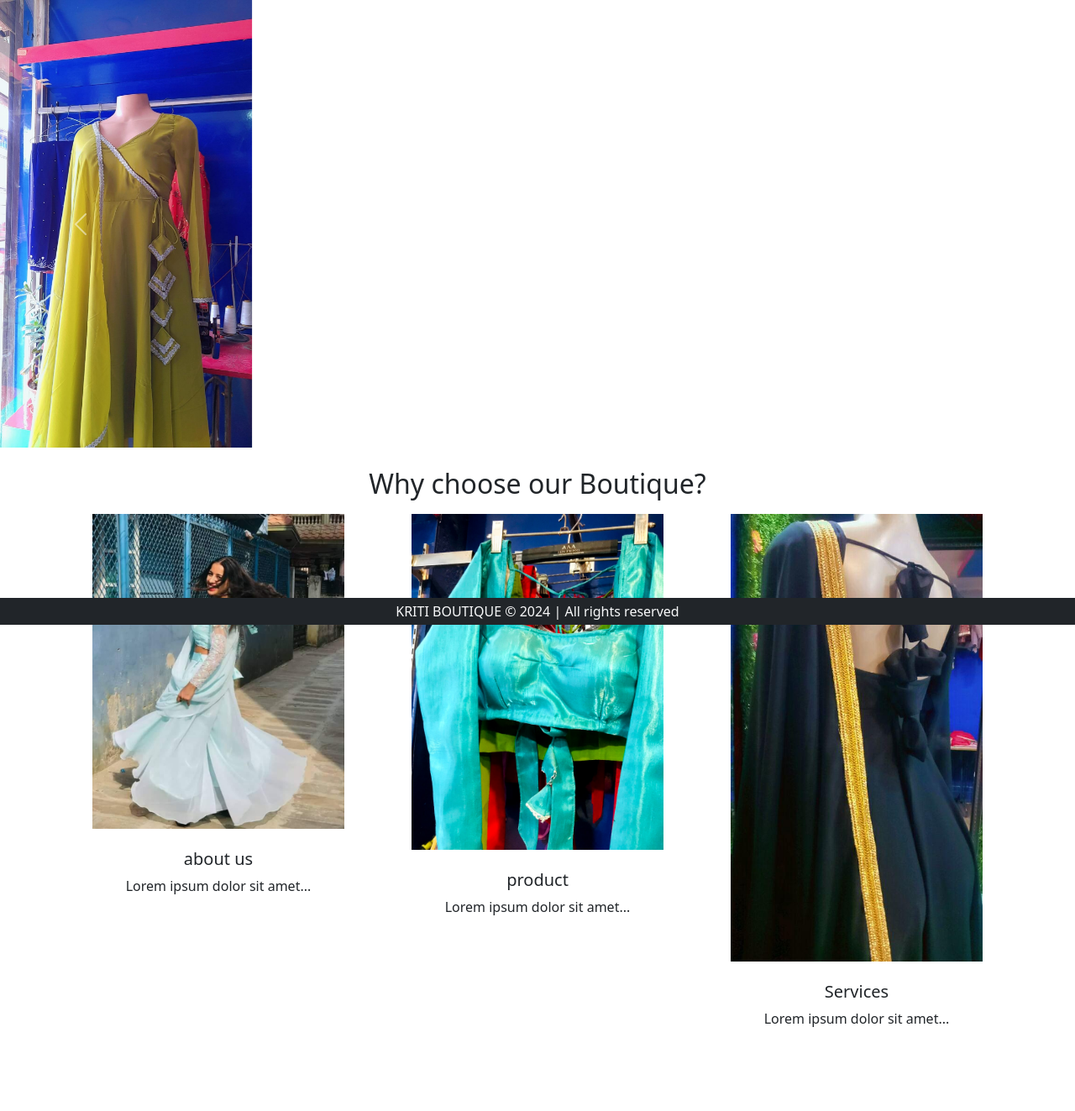
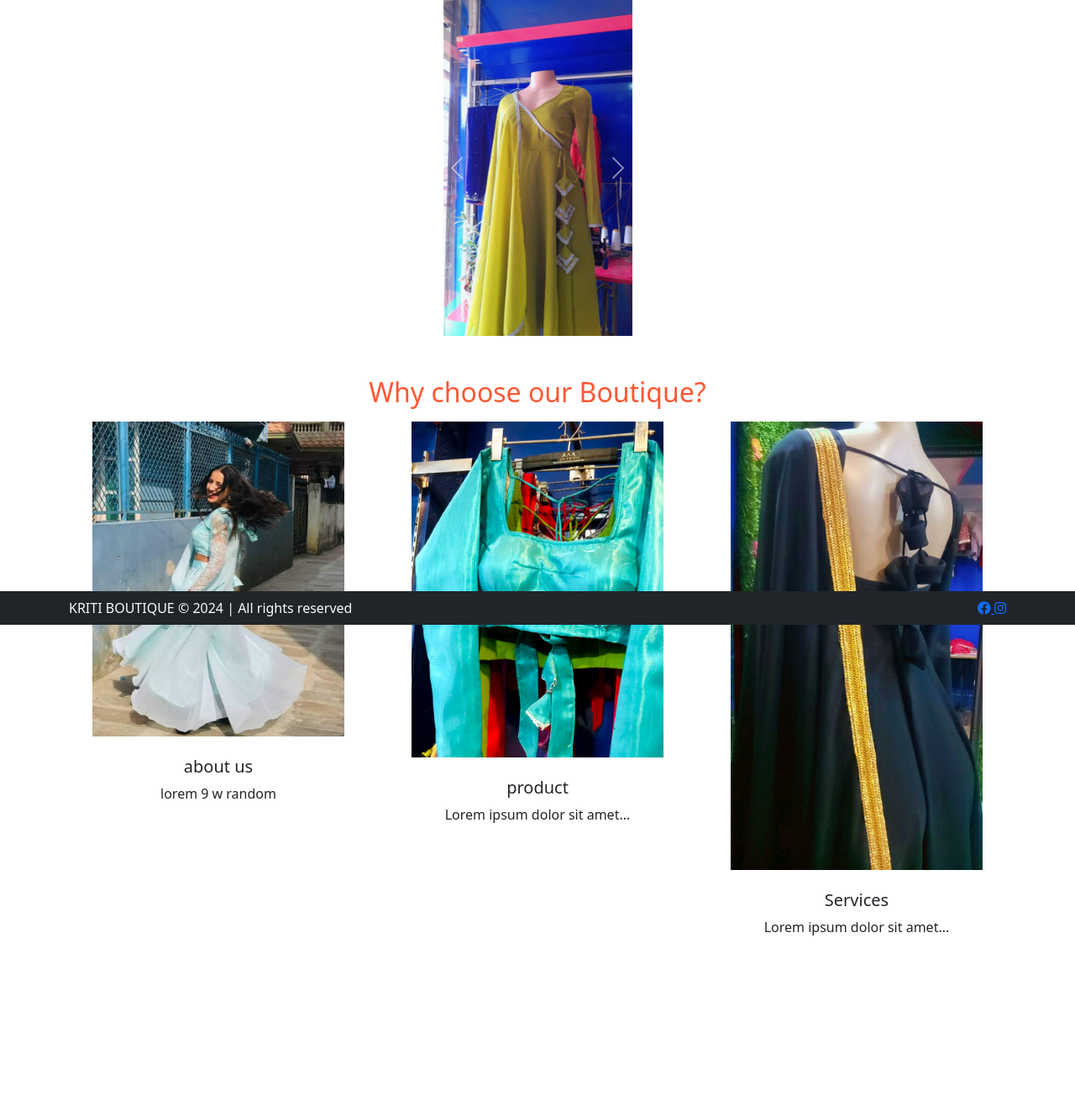
Before and after one commit to rupacesigdel/Kriti_boutiques, a Django app: page / in a window 1280 px wide. Shown: the part 56-1379 px from the top of the page at 84% size. After the commit the page ends 1170 px from the top, so only its background shows below. Run offline with Django 5.2, Linux system fonts and the light colour scheme.

Commit message:
update style and design

```diff
--- a/templates/base.html
+++ b/templates/base.html
@@ -5,6 +5,7 @@
     <meta name="viewport" content="width=device-width, initial-scale=1">
     {% load static %}
     <link rel="stylesheet" href="{% static 'styles.css' %}">
+    <link href="https://cdnjs.cloudflare.com/ajax/libs/font-awesome/5.15.4/css/all.min.css" rel="stylesheet">
     <link href="https://cdn.jsdelivr.net/npm/bootstrap@5.3.3/dist/css/bootstrap.min.css"
           rel="stylesheet"
           integrity="sha384-QWTKZyjpPEjISv5WaRU9OFeRpok6YctnYmDr5pNlyT2bRjXh0JMhjY6hW+ALEwIH"
@@ -49,11 +50,21 @@
 
     {% block body %}{% endblock body %}
 
-    <footer class="bg-dark text-light fixed-bottom">
-        <p class="text-center py-1 my-0">
-            KRITI BOUTIQUE &copy; 2024 | All rights reserved
-        </p>
-    </footer>
+    <footer class="footer bg-dark text-light fixed-bottom">
+      <div class="container d-flex justify-content-between align-items-center py-2">
+          <p class="mb-0">KRITI BOUTIQUE &copy; 2024 | All rights reserved</p>
+
+          <div class="social-icons">
+              <a href="https://www.facebook.com/kritiboutiqueandtailor" target="_blank">
+                  <i class="fab fa-facebook"></i>
+              </a>
+              <a href="https://www.instagram.com/kriti_boutique1/" target="_blank">
+                  <i class="fab fa-instagram"></i>
+              </a>
+          </div>
+      </div>
+  </footer>
+
 
     <script src="https://cdn.jsdelivr.net/npm/bootstrap@5.3.3/dist/js/bootstrap.bundle.min.js"
             integrity="sha384-YvpcrYf0tY3lHB60NNkmXc5s9fDVZLESaAA55NDzOxhy9GkcIdslK1eN7N6jIeHz"
--- a/templates/boutique_post.html
+++ b/templates/boutique_post.html
@@ -2,11 +2,6 @@
 {% block designactive %}active{% endblock designactive %}
 
 {% block css %}
-<style>
-  .container {
-    min-height: 200vh;
-  }
-</style>
 {% endblock css %}
 
 {% block body %}
--- a/templates/contact.html
+++ b/templates/contact.html
@@ -1,11 +1,6 @@
 {% extends "base.html" %}
 {% block contactactive %}active{% endblock contactactive %}
 {% block css %}
-<style>
-  .container{
-    min-height: 200vh;
-  }
-</style>
 {% endblock css %}
 {% block body %}
 <div class="container">
--- a/templates/index.html
+++ b/templates/index.html
@@ -1,18 +1,38 @@
 {% extends "base.html" %}
 {% block homeactive %}active{% endblock homeactive %}
 {% load static %}
+{% block css %}
+<style>
+  .carousel-item img {
+    height: 400px; /* Adjust height as needed */
+    object-fit: cover;
+  }
+</style>
+{% endblock css %}
 {% block body %}
-<div class="container-fluid mx=0 px-0">
-  <div id="carouselExampleAutoplaying" class="carousel slide" data-bs-ride="carousel" data-bs-interval="3000">
+<div class="container-fluid d-flex justify-content-center align-items-center vh-20">
+  <div id="carouselExampleAutoplaying" class="carousel slide" data-bs-ride="carousel" data-bs-interval="2000">
     <div class="carousel-inner">
       <div class="carousel-item active">
-        <img src="{% static 'BOUTIQUE/images/pic1.jpg' %}" alt="BLOUSE" style="width: 300px;">
+        <img src="{% static 'BOUTIQUE\images\pic1.jpg' %}" alt="BLOUSE" style="width: 100%vw;">
       </div>
       <div class="carousel-item">
-        <img src="{% static 'BOUTIQUE/images/pic.2.jpg' %}" alt="BLOUSE" style="width: 300px;">
+        <img src="{% static 'BOUTIQUE/images/pic2.jpg' %}" alt="BLOUSE" style="width: 100%vw;">
       </div>
       <div class="carousel-item">
-        <img src="{% static 'BOUTIQUE/images/pic.3.jpg' %}" alt="BLOUSE" style="width: 300px;">
+        <img src="{% static 'BOUTIQUE/images/pic3.jpg' %}" alt="BLOUSE" style="width: 100%vw;">
+      </div>
+      <div class="carousel-item">
+        <img src="{% static 'BOUTIQUE/images/pic8.jpg' %}" alt="BLOUSE" style="width: 100%vw;">
+      </div>
+      <div class="carousel-item">
+        <img src="{% static 'BOUTIQUE/images/pic7.jpg' %}" alt="BLOUSE" style="width: 100%vw;">
+      </div>
+      <div class="carousel-item">
+        <img src="{% static 'BOUTIQUE/images/pic9.jpg' %}" alt="BLOUSE" style="width: 100%vw;">
+      </div>
+      <div class="carousel-item">
+        <img src="{% static 'BOUTIQUE/images/pic10.jpg' %}" alt="BLOUSE" style="width: 100%vw;">
       </div>
     </div>
     <button class="carousel-control-prev" type="button" data-bs-target="#carouselExampleAutoplaying" data-bs-slide="prev">
@@ -26,14 +46,15 @@
   </div>
 </div>
 
-<div class="container my-4">
-  <h2 class="text-center my-3">Why choose our Boutique?</h2>
+<div class="container my-5">
+  <h2 class="text-center my-3" style="color: #FF5733;">Why choose our Boutique?</h2>
   <div class="row">
     <div class="col-md-4 text-center">
       <img src="{% static 'BOUTIQUE/images/pic4.jpg' %}" alt="BLOUSE" style="width: 300px;">
       <div class="my-4">
         <h5>about us</h5>
-        <p>Lorem ipsum dolor sit amet...</p>
+        <p>lorem 9 w random
+        </p>
       </div>
     </div>
     <div class="col-md-4 text-center">
```
Also changed, not shown: KRITI_BOUTIQUE/static/css/style.css (added, +22 -0 lines), templates/home.html (+0 -9 lines), KRITI_BOUTIQUE/static/BOUTIQUE/images/pic1.jpg (renamed from static/BOUTIQUE/images/pic1.jpg), KRITI_BOUTIQUE/static/BOUTIQUE/images/pic10.jpg (renamed from static/BOUTIQUE/images/pic.8.jpg), KRITI_BOUTIQUE/static/BOUTIQUE/images/pic2.jpg (renamed from static/BOUTIQUE/images/pic.2.jpg), KRITI_BOUTIQUE/static/BOUTIQUE/images/pic3.jpg (renamed from static/BOUTIQUE/images/pic.3.jpg), KRITI_BOUTIQUE/static/BOUTIQUE/images/pic4.jpg (renamed from static/BOUTIQUE/images/pic4.jpg), KRITI_BOUTIQUE/static/BOUTIQUE/images/pic5.jpg (renamed from static/BOUTIQUE/images/pic5.jpg), KRITI_BOUTIQUE/static/BOUTIQUE/images/pic6.jpg (renamed from static/BOUTIQUE/images/pic6.jpg), KRITI_BOUTIQUE/static/BOUTIQUE/images/pic7.jpg (renamed from static/BOUTIQUE/images/pic7.jpg), KRITI_BOUTIQUE/static/BOUTIQUE/images/pic8.jpg (renamed from static/BOUTIQUE/images/pic8.jpg), KRITI_BOUTIQUE/static/BOUTIQUE/images/pic9.jpg (renamed from static/BOUTIQUE/images/pic.9.jpg), KRITI_BOUTIQUE/static/css/main.css (added), KRITI_BOUTIQUE/static/js/BOUTIQUE.js (renamed from static/js/BOUTIQUE.js).
